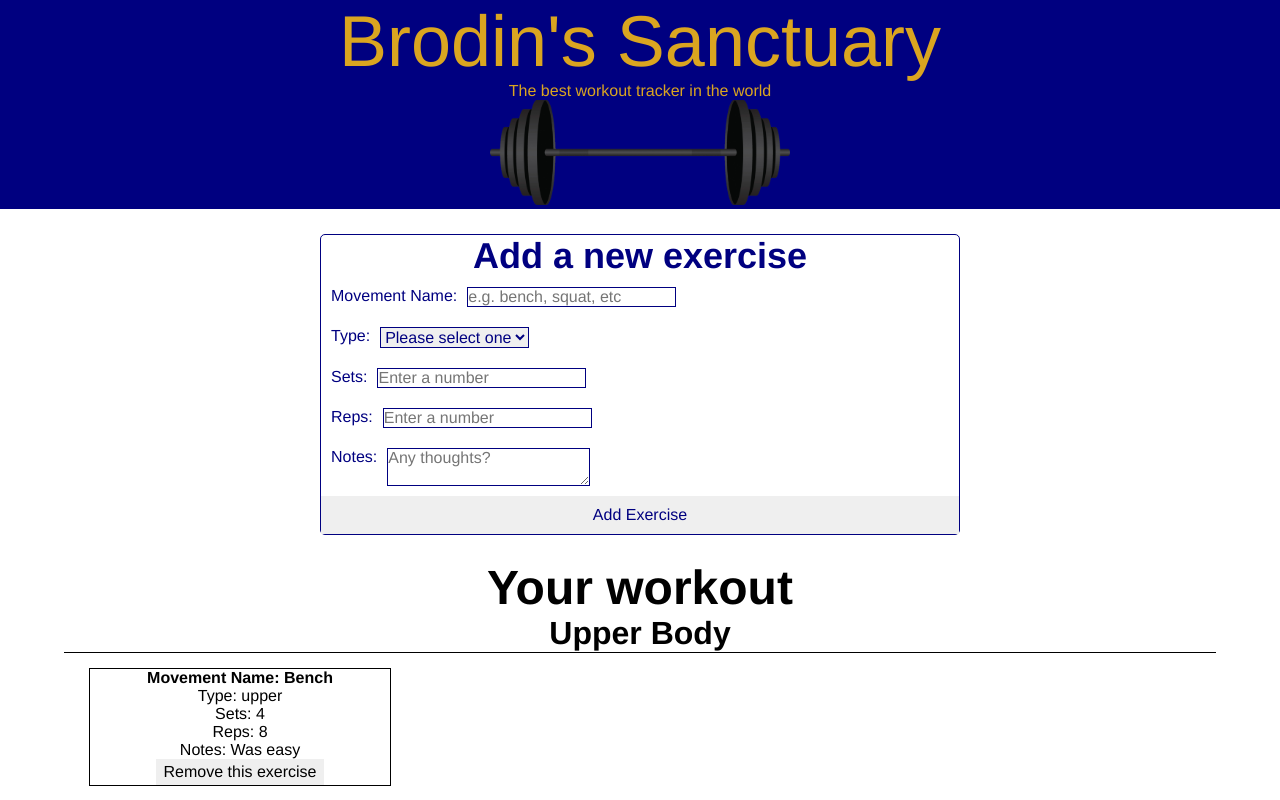
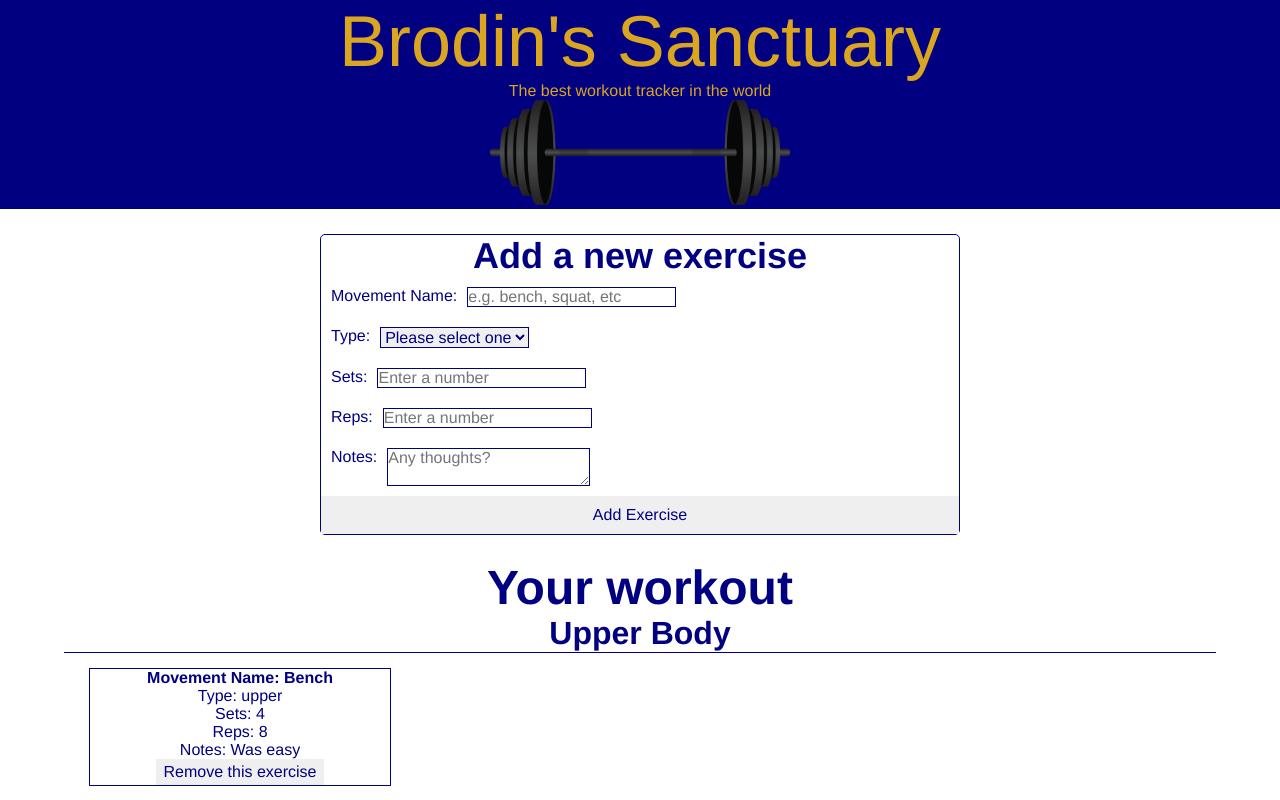
Before and after one commit to alchemy-bootcamp-two-summer-2018/list-of-vue, a Vue app: page / in a window 1280 px wide. Shown: the top 800 px of the page. Built offline with nearby package versions, Linux system fonts and the light colour scheme.

Commit message:
everything is navy, baby

```diff
--- a/src/components/Exercise.vue
+++ b/src/components/Exercise.vue
@@ -32,10 +32,14 @@ export default {
 
 <style scoped>
 
+* {
+    color: navy;
+}
+
 li {
     max-width: 300px;
     margin: 15px 25px;
-    border: 1px solid black;
+    border: 1px solid navy;
 }
 
 button {
--- a/src/components/ExerciseList.vue
+++ b/src/components/ExerciseList.vue
@@ -53,6 +53,10 @@ export default {
 
 <style scoped>
 
+* {
+    color: navy;
+}
+
 section {
     margin: 10px 5%;
 }
@@ -61,7 +65,7 @@ h2 {
 }
 h3 {
     font-size: 32px;
-    border-bottom: 1px solid black;
+    border-bottom: 1px solid navy;
 }
 ul {
   list-style: none;
```
